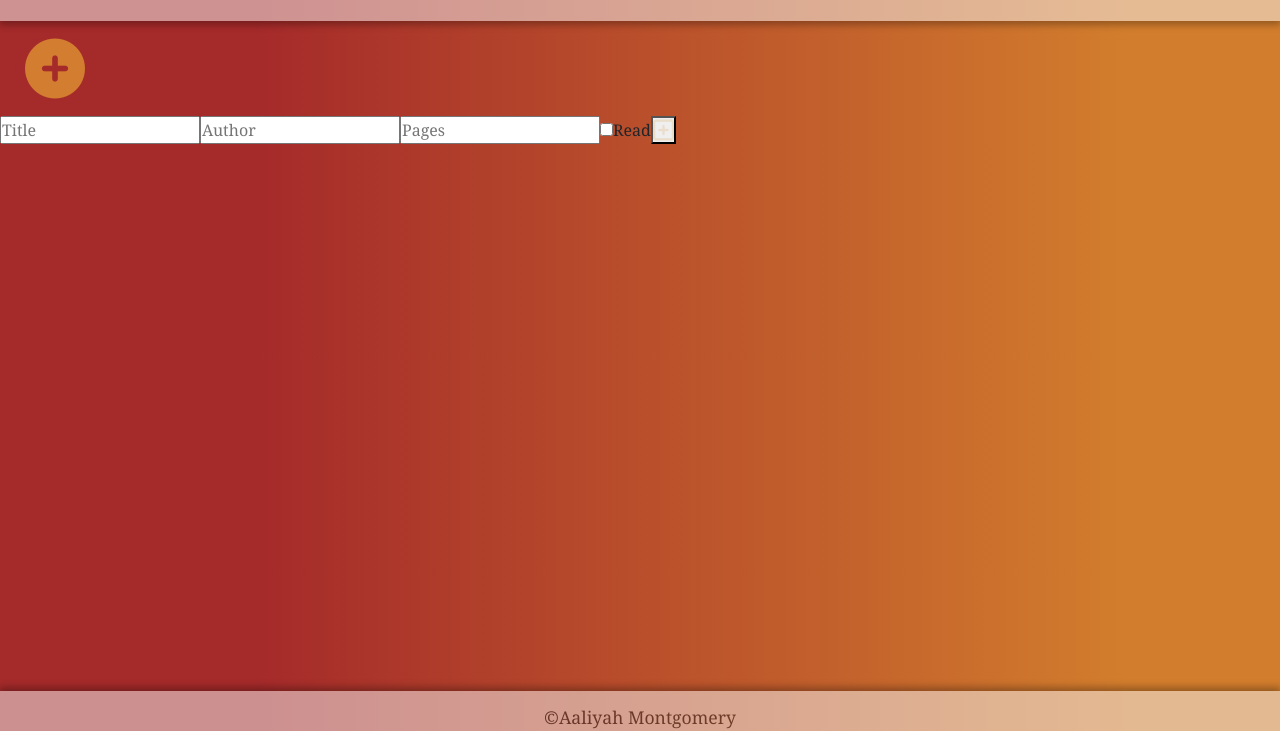
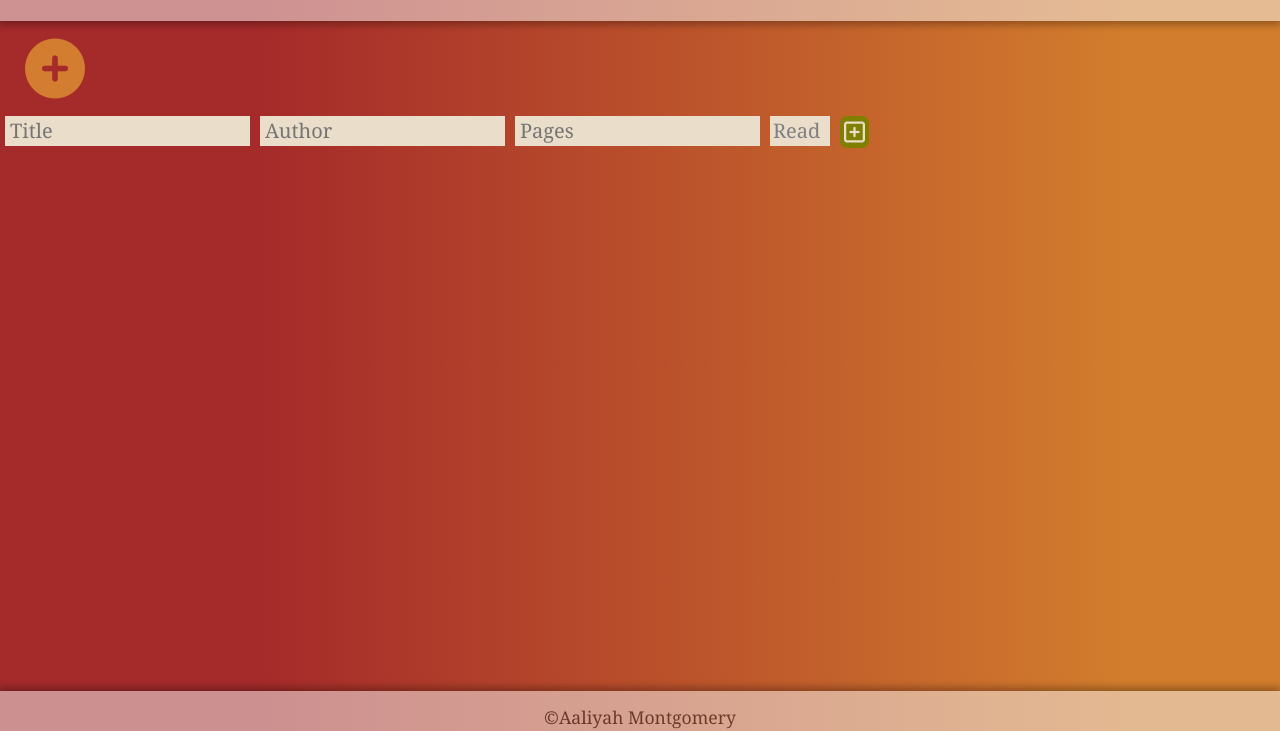
Before and after one commit to Aaliyah1699/library, a website: page index.html in a window 1280 px wide. Both pictures are taken after a click on the button 55 px from the left and 137 px from the top of the page. Shown: the part 69-800 px from the top of the page. Drawn offline with nearby package versions, Linux system fonts and the light colour scheme.

Commit message:
hid checkbox

```diff
--- a/styles.css
+++ b/styles.css
@@ -22,12 +22,37 @@ nav.navColor {
     box-shadow: 0px 3px 7px 1px rgba(0,0,0,0.57);
 }
 /* input form */
+.titleInput,
+.authorInput,
+.pagesInput {
+    font-size: 20px;
+    outline: none;
+    margin-right: 5px;
+    margin-left: 5px;
+    background-color: #EADDCA;
+    cursor: pointer;
+    padding-left: 5px;
+    border: none;
+}
+.readLabel {
+    font-size: 20px;
+    margin-right: 5px;
+    margin-left: 5px;
+    background-color: #EADDCA;
+    padding-left: 3px;
+    width: 60px;
+    color: #808080;
+}
+input[type=checkbox] {
+    display: none;
+}
 
 /* table */
 table {
   border-collapse: collapse;
   width: 100%;
   margin-top: 15px;
+  cursor: pointer;
 }
 
 th {
@@ -65,6 +90,13 @@ button.btnStyle {
     background-color: #D27D2D;
     border: none;
 }
+.submitBtn{
+    padding: 4px;
+    background-color: #808000;
+    border: none;
+    border-radius: 7px;
+    margin-left: 5px;
+}
 
 /* footer */
 footer {
```
